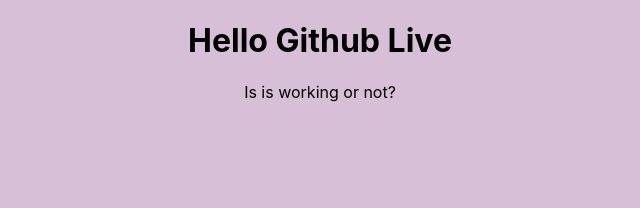
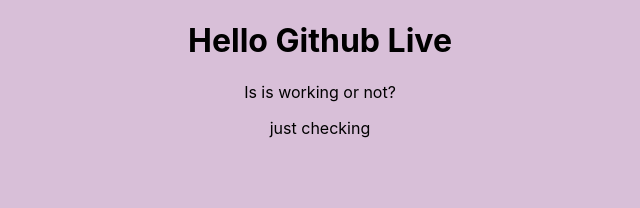
Before and after one commit to hassanzafarr/GithubReact, a React (Create React App) app: page / in a window 1280 px wide. Shown: the top 208 px of the page, without its empty margins (320-960 px from the left). Built offline with nearby package versions, Linux system fonts and the light colour scheme.

Commit message:
just checking line changed

```diff
--- a/src/App.js
+++ b/src/App.js
@@ -6,6 +6,7 @@
     <div className="App">
       <h1>Hello Github Live</h1>
       <p>Is is working or not?</p>
+    <p>just checking</p>
     </div>
   );
 }
```
Also changed, not shown: 1 other file (tests, documents, lock files or other folders).
